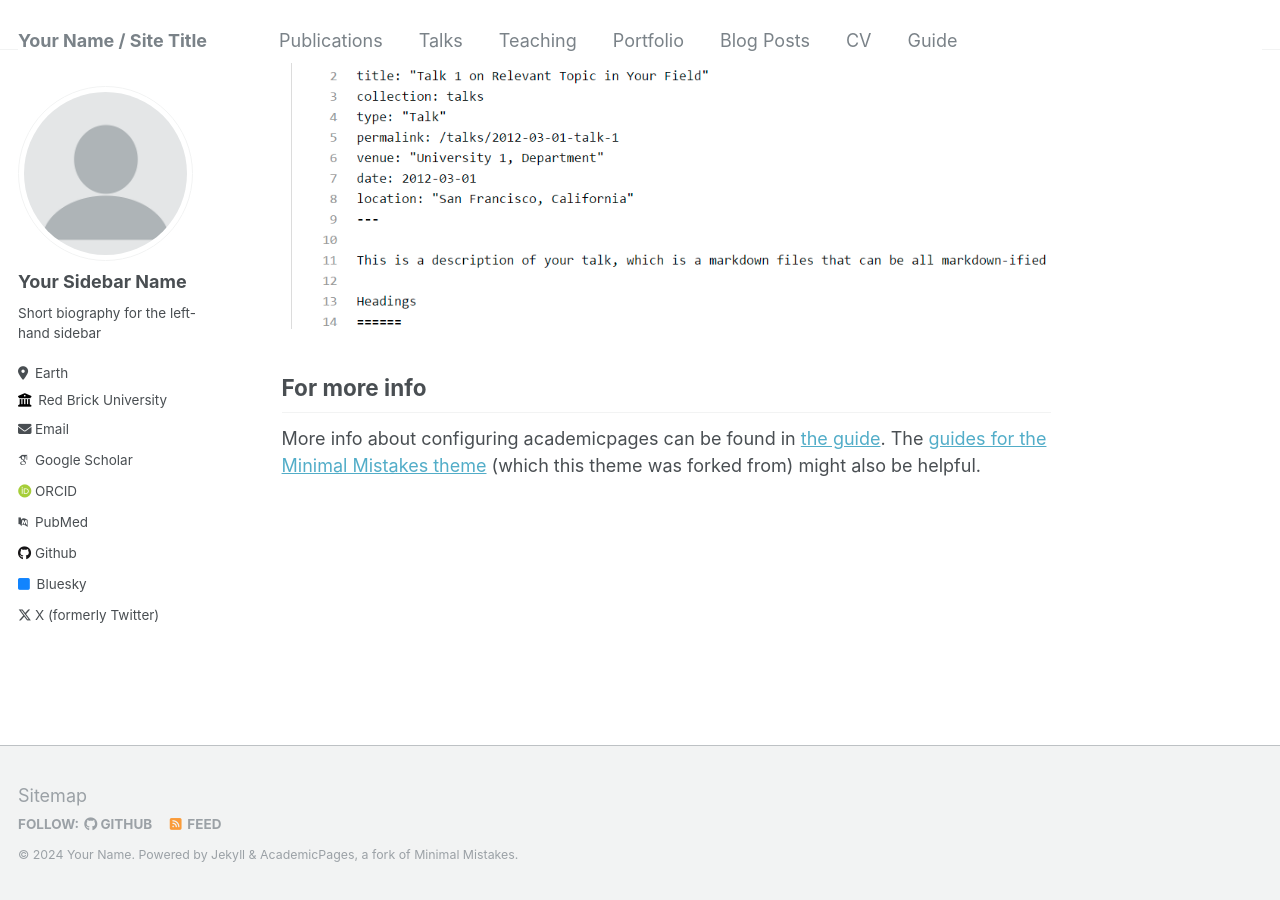
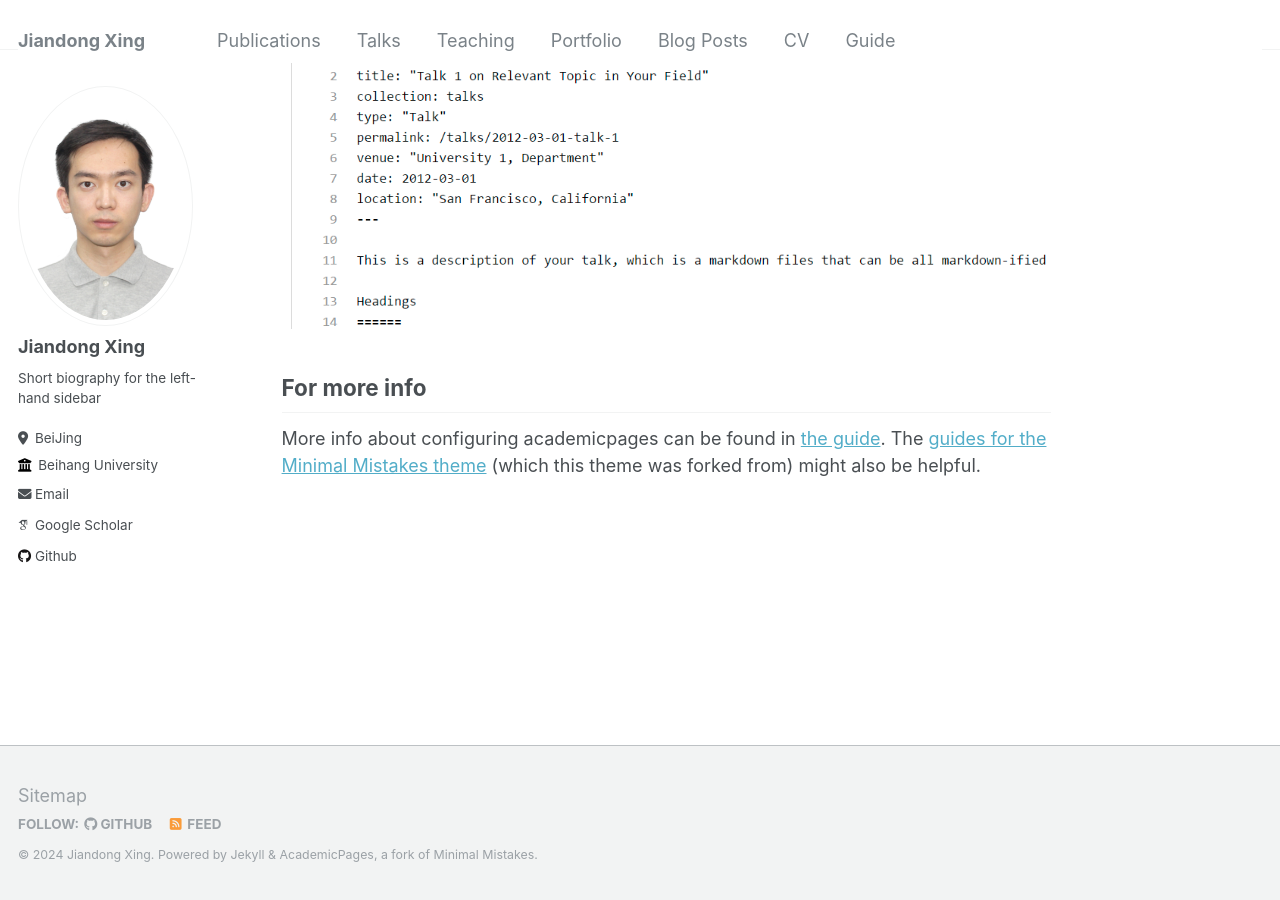
Before and after one commit to fengyeying/academicpages, a Jekyll site: the page built from _pages/about.md, in a window 1280 px wide and 900 px high, scrolled down 2555 px. Built offline with Jekyll 4.4.1, drawn with Linux system fonts in a browser that asks for light colours; some web fonts are replaced.

Commit message:
2 commit

```diff
--- a/_config.yml
+++ b/_config.yml
@@ -8,46 +8,46 @@
 
 # Basic Site Settings
 locale                   : "en-US"
-title                    : "Your Name / Site Title"
+title                    : "Jiandong Xing"
 title_separator          : "-"
-name                     : &name "Your Name"
-description              : &description "personal description"
-url                      : https://academicpages.github.io # the base hostname & protocol for your site e.g. "https://mmistakes.github.io"
+name                     : &name "Jiandong Xing"
+description              : &description "A master student at Beihang University. Focusing on autonomous driving, vehicle planning and control."
+url                      : https://fengyeying.github.io # the base hostname & protocol for your site e.g. "https://mmistakes.github.io"
 baseurl                  : "" # the subpath of your site, e.g. "/blog"
-repository               : "academicpages/academicpages.github.io"
+repository               : "fengyeying/fengyeying.github.io"
 
 # Site Author - The following control what appear as part of the author content on the side bar.
 #               If a field is blank the icon and link will not appear, otherwise it will be shown.
 #               Additional customization can be done by editing /_includes/author-profile.html
 author:
   # Biographic information
-  avatar           : "profile.png"
-  name             : "Your Sidebar Name"
+  avatar           : "xingjiandong.jpg" # the name of the image file in /images/ (e.g., "avatar.jpg")
+  name             : "Jiandong Xing"
   pronouns         : # example: "she/her"
   bio              : "Short biography for the left-hand sidebar"
-  location         : "Earth"
-  employer         : "Red Brick University"
+  location         : "BeiJing"
+  employer         : "Beihang University"
   uri              : # URL
-  email            : "none@example.org"
+  email            : "xingjiandong@buaa.edu.cn"
 
   # Academic websites
   arxiv            : # URL - Update with the correct link to your profile
   googlescholar    : "https://scholar.google.com/citations?user=PS_CX0AAAAAJ"
   impactstory      : # URL
-  orcid            : "http://orcid.org/yourorcidurl"
-  pubmed           : "https://www.ncbi.nlm.nih.gov/pubmed/?term=john+snow"
+  orcid            :
+  pubmed           :
   researchgate     : # URL
 
   # Repositories and software development
   bitbucket        : # Username - Update with your username on the site
   codepen          : # Username
   dribbble         : # Username
-  github           : "academicpages"
+  github           : "https://github.com/fengyeying"
   kaggle           : # Username
   stackoverflow    : # User number or user number and name (i.e., use "1" or "1/jeff-atwood")
 
   # Social media
-  bluesky          : "bsky.app" # Replace this with you Bluesky username
+  bluesky          :  # Replace this with you Bluesky username
   facebook         : # Username
   flickr           : # Username
   foursquare       : # Username
@@ -64,7 +64,7 @@ author:
   steam            : # Username
   telegram         : # URL
   tumblr           : # Username
-  twitter          : "UniofOxford"  # Replace this with your X / Twitter handle
+  twitter          :   # Replace this with your X / Twitter handle
   vine             : # Username
   weibo            : # Username
   wikipedia        : # Username
```
Also changed, not shown: images/xingjiandong.jpg (added).
